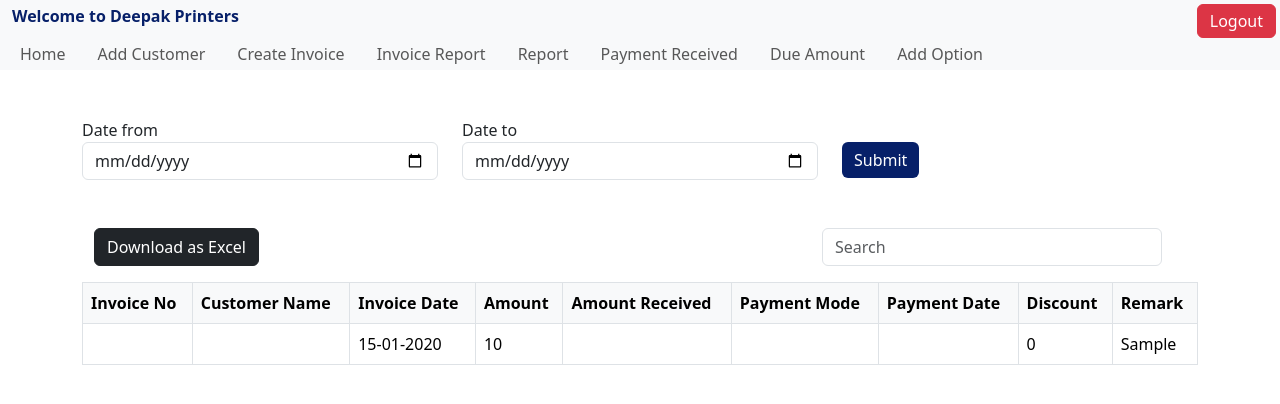
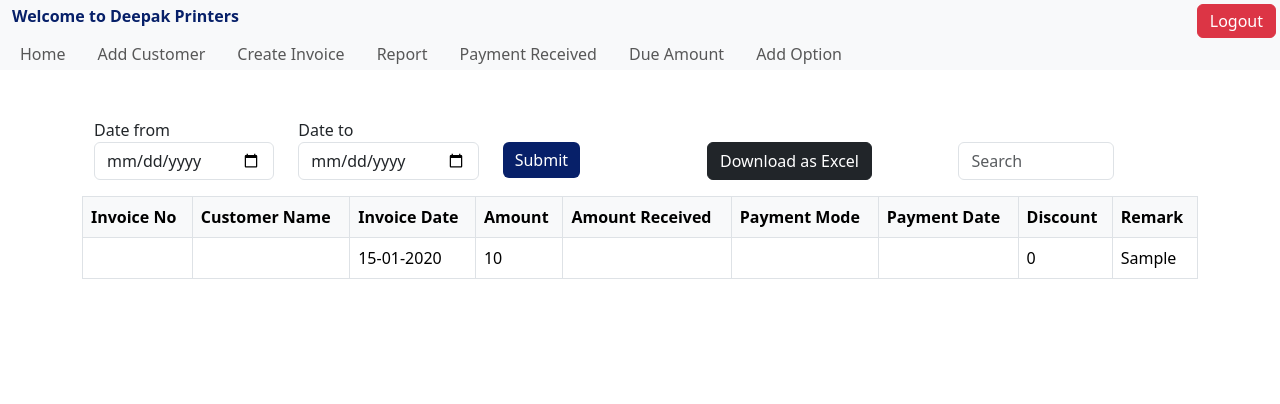
Before and after one commit to devpurashalin/billing, a PHP site: page /report in a window 1280 px wide. Shown: the top 404 px of the page. Run offline with PHP 8.4, Linux system fonts and the light colour scheme; the visitor is signed in with stand-in values (Sample User, id 1); tables that the repository leaves empty or names only in its code hold one stand-in row (values such as "Sample post"); data that the repository does not hold is empty; some libraries are stand-ins or nearby versions.

Commit message:
Merge report & Invoice Report

```diff
--- a/navbar.php
+++ b/navbar.php
@@ -37,9 +37,9 @@
                 <li class="nav-item">
                     <a class="nav-link" href="invoiceCreate">Create Invoice</a>
                 </li>
-                <li class="nav-item">
+                <!-- <li class="nav-item">
                     <a class="nav-link" href="invoicesAll">Invoice Report</a>
-                </li>
+                </li> -->
                 <li class="nav-item">
                     <a class="nav-link" href="report">Report</a>
                 </li>
--- a/report.php
+++ b/report.php
@@ -18,31 +18,33 @@
 <body>
     <?php include "navbar.php"; ?>
     <div class="container my-5">
-        <form action="report" method="post">
-            <div class="row">
-                <div class="col">
+
+    </div>
+    <div class="container my-5">
+        <div class="container mb-3 row">
+            <form class="form col-12 col-lg-7 row" action="report" method="post">
+                <div class="col-12 col-md-4">
                     <label for="datefrom">Date from</label>
                     <input class="form-control" type="date" name="datefrom" id="datefrom">
                 </div>
-                <div class="col">
+                <div class="col-12 col-md-4">
                     <label for="dateto">Date to</label>
                     <input class="form-control" type="date" name="dateto" id="dateto">
                 </div>
-                <div class="col">
+                <div class="col-12 col-md-4">
                     <br>
                     <button class="btn btn-primary">Submit</button>
                 </div>
-            </div>
-        </form>
-    </div>
-    <div class="container my-5">
-        <div class="container mb-3 row">
-            <div class="col-md col-0">
-                <!-- <button class="btn btn-dark" onclick="CSVConvert()">Download as CSV</button> -->
-                <button class="btn btn-dark" onclick="ExcelConvert()">Download as Excel</button>
-            </div>
-            <div class="col-md-4">
-                <input class="form-control" onkeyup="search(this);" type="text" id="searchInput" placeholder="Search">
+            </form>
+            <div class="col-12 col-lg-5 row">
+                <div class="col-md-7">
+                    <br>
+                    <button class="btn btn-dark" onclick="ExcelConvert()">Download as Excel</button>
+                </div>
+                <div class="col-md-5">
+                    <br>
+                    <input class="form-control" onkeyup="search(this);" type="text" id="searchInput" placeholder="Search">
+                </div>
             </div>
         </div>
         <div class="table-responsive">
```
